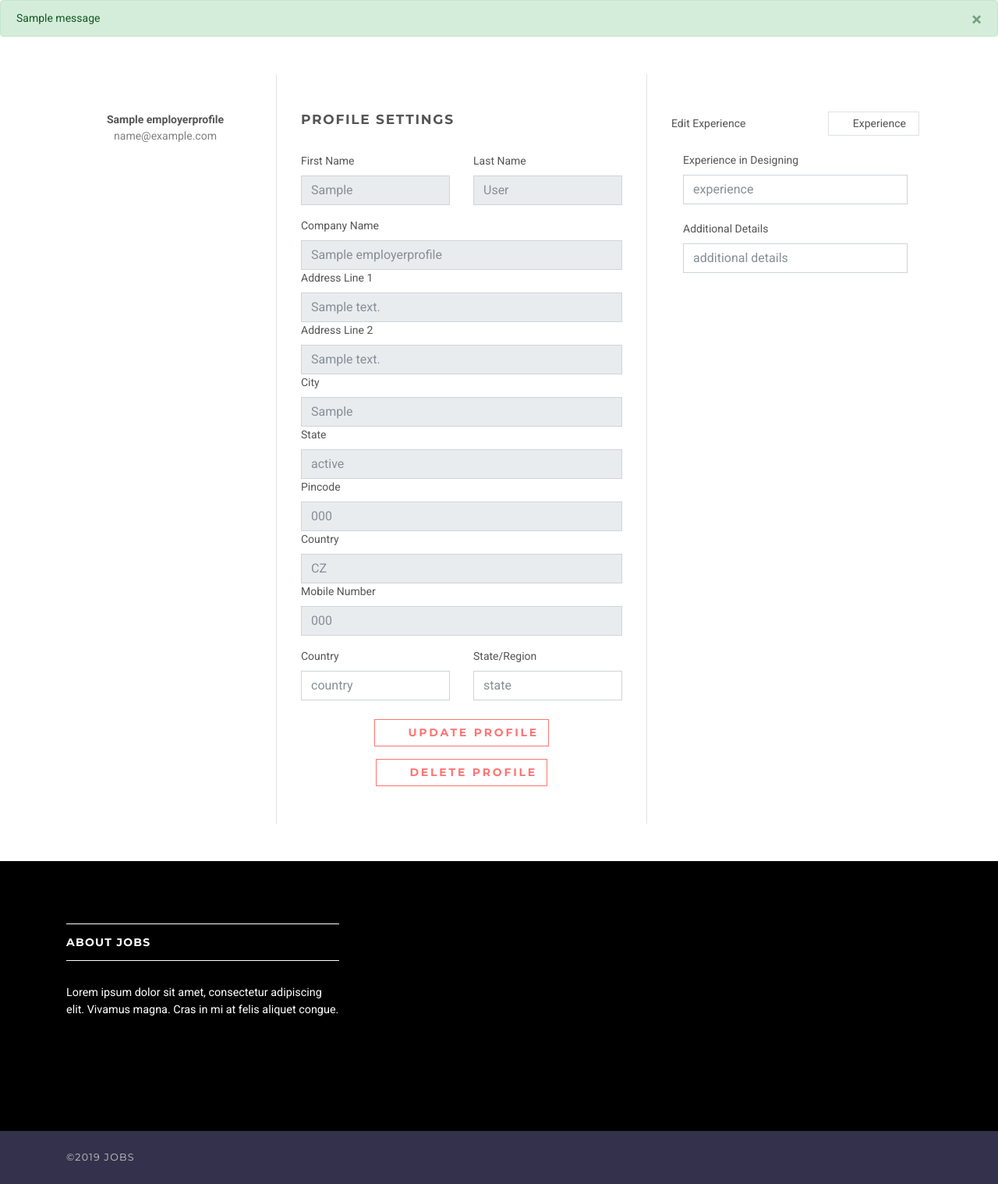
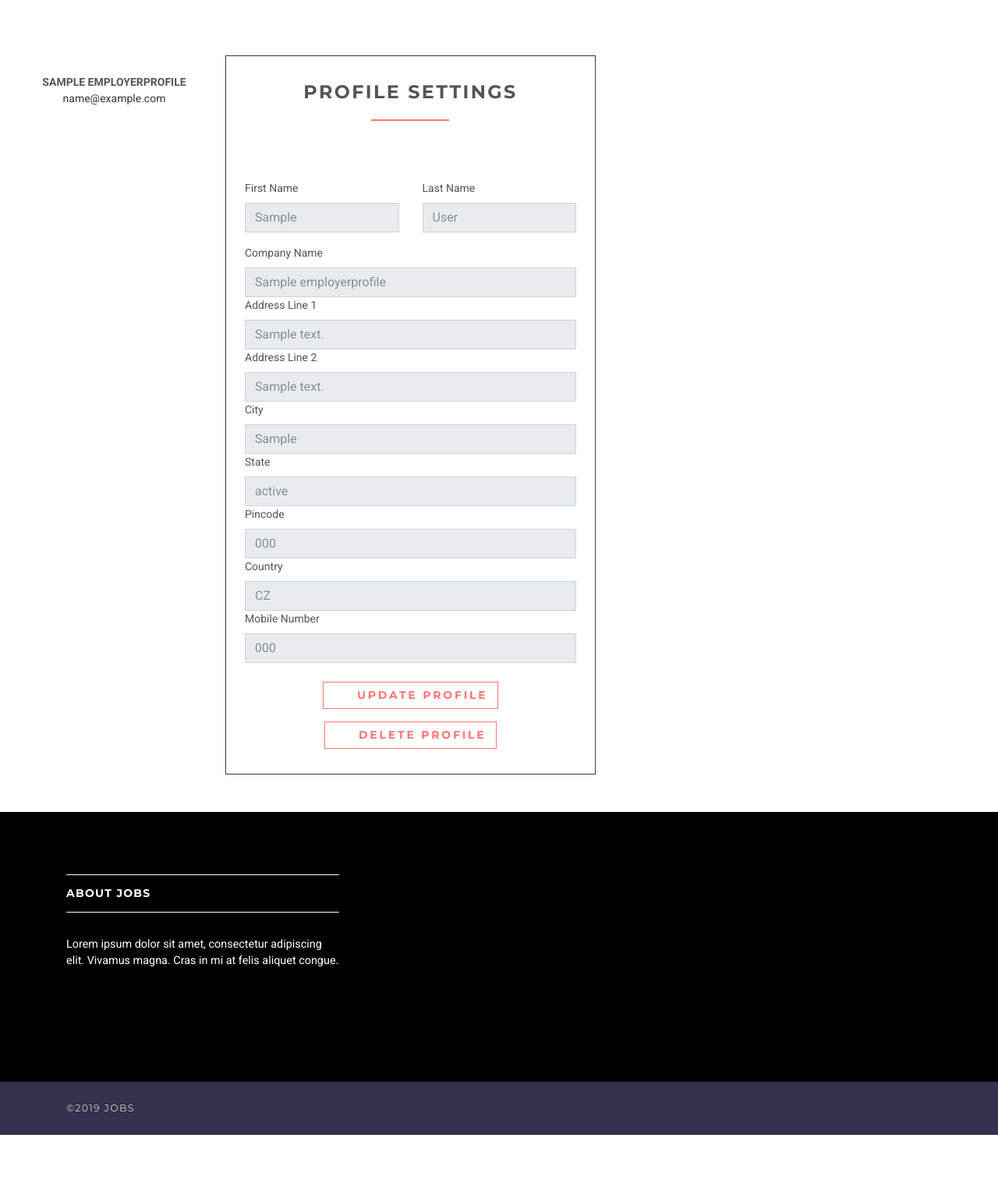
Before and after one commit to Sureja-Janvi1308/Jobify_App, a Django app: page /employer/profile/view/ in a window 1280 px wide; the page is wider, and only the part inside the window is pictured. Shown: the part 104-1622 px from the top of that part at 78% size. After the commit the page ends 1559 px from the top of that part, so only its background shows below. Run offline with Django 5.2, Linux system fonts and the light colour scheme; a user stored in the database is signed in; tables that the repository leaves empty hold one stand-in row (values such as "Sample post"); one stand-in notice (Sample message) is shown; parts of the project's set-up code (start-up, migrations or seed data) failed here and were passed over; some libraries are stand-ins or nearby versions.

Commit message:
profile UI

```diff
--- a/Jobify/authentication/views.py
+++ b/Jobify/authentication/views.py
@@ -66,7 +66,7 @@
             user.save()
             return redirect('loginPage')
         else:
-            return render(request, 'Accounts/employer/register.html', {'form': form})
+            return render(request, 'Accounts/employer/register.html', {'form': form })
 
 
 class LoginView(FormView):
--- a/Jobify/employee/forms.py
+++ b/Jobify/employee/forms.py
@@ -109,7 +109,7 @@
 class EducationForm(forms.ModelForm):
     class Meta:
         model = Education
-        exclude = ['user']
+        exclude = ['user', 'user_id']
         fields = ['institution_name', 'degree', 'field_of_study', 'start_date', 'end_date']
 
     def __init__(self, *args, **kwargs):
--- a/Jobify/employee/models.py
+++ b/Jobify/employee/models.py
@@ -60,7 +60,7 @@
 
 
 class Education(TimeStamped):
-    user = models.ForeignKey(EmployeeProfile, related_name='educations' , on_delete=models.CASCADE)
+    user = models.ForeignKey(settings.AUTH_USER_MODEL, related_name='educations' , on_delete=models.CASCADE)
     institution_name = models.CharField(max_length=100)
     degree = models.CharField(max_length=100)
     field_of_study = models.CharField(max_length=100)
@@ -69,7 +69,7 @@
 
 
 class Experience(TimeStamped):
-    user = models.ForeignKey(EmployeeProfile,related_name='experiences', on_delete=models.CASCADE)
+    user = models.ForeignKey(settings.AUTH_USER_MODEL,related_name='experiences', on_delete=models.CASCADE)
     company_name = models.CharField(max_length=100)
     job_title = models.CharField(max_length=100)
     start_date = models.DateField()
@@ -78,6 +78,6 @@
 
 
 class Skill(TimeStamped):
-    user = models.ForeignKey(EmployeeProfile,related_name='skills',  on_delete=models.CASCADE)
+    user = models.ForeignKey(settings.AUTH_USER_MODEL,related_name='skills',  on_delete=models.CASCADE)
     name = models.CharField(max_length=100)
     years_of_experience = models.IntegerField()
--- a/Jobify/templates/Accounts/employer/view_profile.html
+++ b/Jobify/templates/Accounts/employer/view_profile.html
@@ -1,22 +1,26 @@
 {% extends 'base.html' %}
+{% load static %}
 {% block title %}
     View Employee Profile
 {% endblock %}
 
 {% block content %}
+<link rel="stylesheet" href="{% static 'css/profile.css' %}">
+
+<div class="container rounded bg-white mt-4 mb-5 ml-1">
+    <div class="row">
+        <div class="col-md-3 ">
+            <div class="d-flex flex-column align-items-center text-center p-3 py-4 ">
 
 
-<div class="container rounded bg-white mt-5 mb-5">
-    <div class="row">
-        <div class="col-md-3 border-right">
-            <div class="d-flex flex-column align-items-center text-center p-3 py-5">
+                <span class="font-weight-bold text-uppercase">{{ employer_profile.company_name }}</span><span class=" text-dark text-black-50">{{ user.email }}</span></div>
+        </div>
 
-                <span class="font-weight-bold">{{ employer_profile.company_name }}</span><span class="text-black-50">{{ user.email }}</span><span> </span></div>
-        </div>
-        <div class="col-md-5 border-right">
-            <div class="p-3 py-5">
-                <div class="d-flex justify-content-between align-items-center mb-3">
-                    <h4 class="text-right">Profile Settings</h4>
+        <div class="col-md-5 w-auto p-3 border border-dark">
+            <div class="p-2 py-3">
+                <div class="d-flex justify-content-center align-items-center mb-3">
+                                <h3 class="heading text-right">Profile Settings</h3>
+
 
                 </div>
                 <div class="row mt-2">
@@ -34,10 +38,7 @@
                     <div class="col-md-12"><label class="labels">Country</label><input type="text" class="form-control" placeholder="{{ employer_profile.country }}" readonly  value=""></div>
                     <div class="col-md-12"><label class="labels">Mobile Number</label><input type="text" class="form-control" placeholder="{{ employer_profile.mobile }}" readonly  value=""></div>
                 </div>
-                <div class="row mt-3">
-                    <div class="col-md-6"><label class="labels">Country</label><input type="text" class="form-control" placeholder="country" value=""></div>
-                    <div class="col-md-6"><label class="labels">State/Region</label><input type="text" class="form-control" value="" placeholder="state"></div>
-                </div>
+
 
                <div class="text-center mt-4 mb-3">
                     <a href="{% url 'employer-profile-update' %}" class="btn btn-outline-white-primary"><i class="fa fa-user-md"></i> Update Profile
@@ -73,16 +74,11 @@
                 </div>
             </div>
         </div>
-        <div class="col-md-4">
-            <div class="p-3 py-5">
-                <div class="d-flex justify-content-between align-items-center experience"><span>Edit Experience</span><span class="border px-3 p-1 add-experience"><i class="fa fa-plus"></i>&nbsp;Experience</span></div><br>
-                <div class="col-md-12"><label class="labels">Experience in Designing</label><input type="text" class="form-control" placeholder="experience" value=""></div> <br>
-                <div class="col-md-12"><label class="labels">Additional Details</label><input type="text" class="form-control" placeholder="additional details" value=""></div>
-            </div>
-        </div>
+
     </div>
 </div>
 </div>
+
 </div>
 
 {% endblock %}
--- a/Jobify/templates/base.html
+++ b/Jobify/templates/base.html
@@ -135,17 +135,18 @@
 <div>
     {% if messages %}
 
-        {% for message in messages %}
-            <div class="alert alert-{{ message.tags }} alert-dismissible fade show" role="alert">
-                {{ message }}
-                <button type="button" class="close" data-dismiss="alert" aria-label="Close">
-                    <span aria-hidden="true">&times;</span>
-                </button>
-            </div>
-{#            <li{% if message.tags %} class="alert alert-{{ message.tags }}"{% endif %}>{{ message }}</li>#}
-        {% endfor %}
+{% for message in messages %}
 
-    {% endif %}
+<div class="alert alert-warning alert-dismissible fade show" id="myAlert" role="alert">
+<strong>{{message}}</strong>
+<button type="button" class="btn-close" data-bs-dismiss="alert" aria-label="Close"></button>
+</div>
+
+
+{% endfor %}
+{% endif %}
+
+
     {% block content %} {% endblock %}
 </div>
 <footer class="footer">
@@ -182,5 +183,9 @@
 {% block javascripts %}{% endblock %}
 
 </body>
-
+<script>
+const myAlert = document.getElementById('myAlert');
+myAlert.classList.add('show');
+setTimeout(() => { myAlert.classList.remove('show'); }, 2000);
+</script>
 </html>
```
Also changed, not shown: Jobify/employee/views.py (+60 -13 lines), Jobify/templates/Accounts/employer/create_job.html (+13 -10 lines), Jobify/templates/Accounts/employer/create_profile.html (+7 -2 lines), Jobify/templates/Accounts/employer/update_profile.html (+12 -2 lines).
